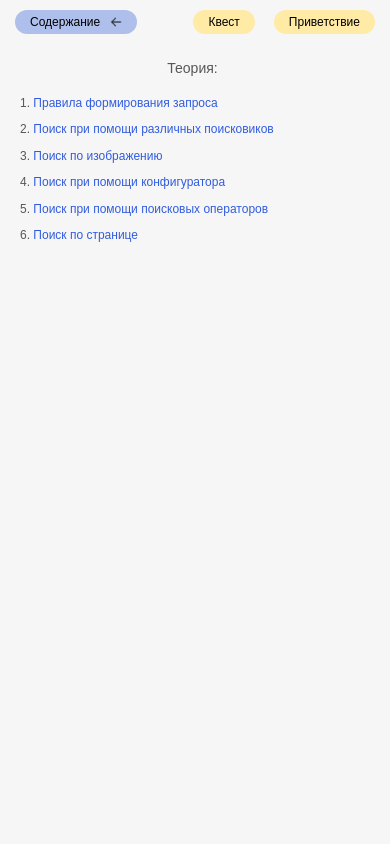
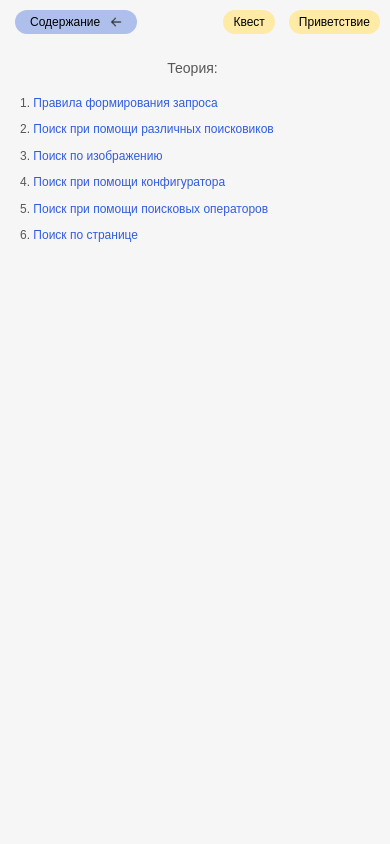
Before and after one commit to mssif/mssif.github.io, a plain HTML site: page teory.html in a window 390 px wide. Shown: the top 844 px of the page. Drawn offline with Linux system fonts and the light colour scheme.

Commit message:
Update stylesTheory.css

```diff
--- a/stylesTheory.css
+++ b/stylesTheory.css
@@ -492,6 +492,16 @@ main p {
     z-index: 1000;
   }
 
+  .tButton {
+    padding-left: 10px;
+    padding-right: 10px;
+  }
+
+  .stickyRow a {
+    margin-right: 10px;
+    text-decoration: none;
+  }
+
   main {
     width: calc(100% - 30px);
     padding: 15px;
```
